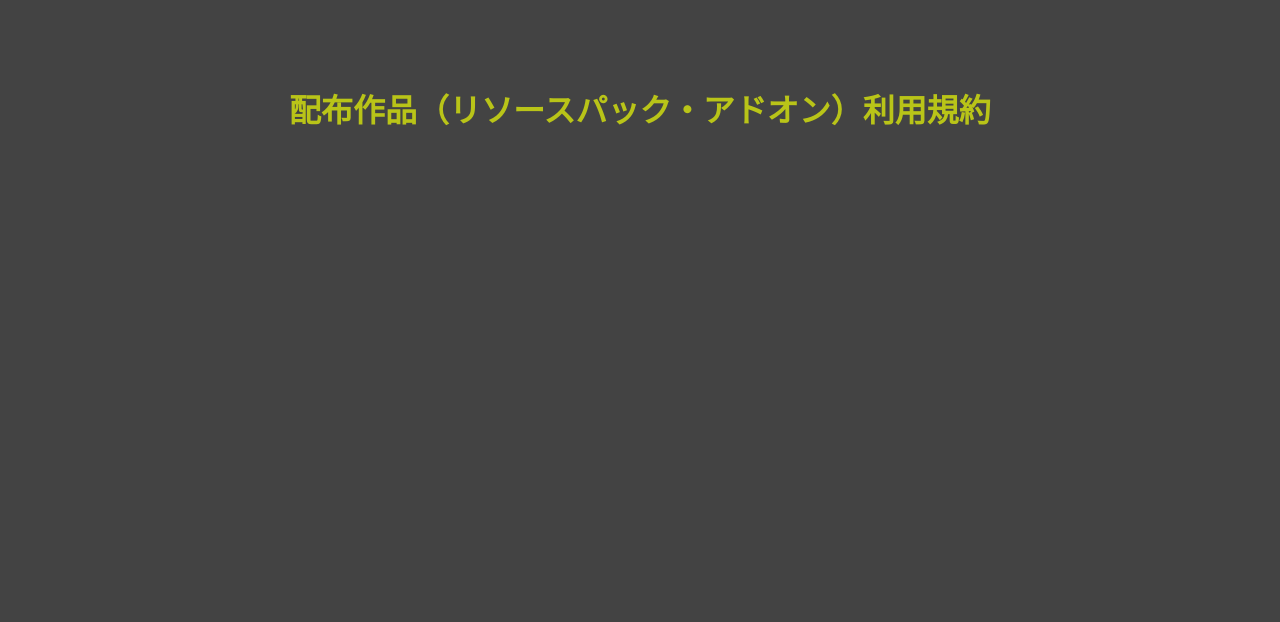
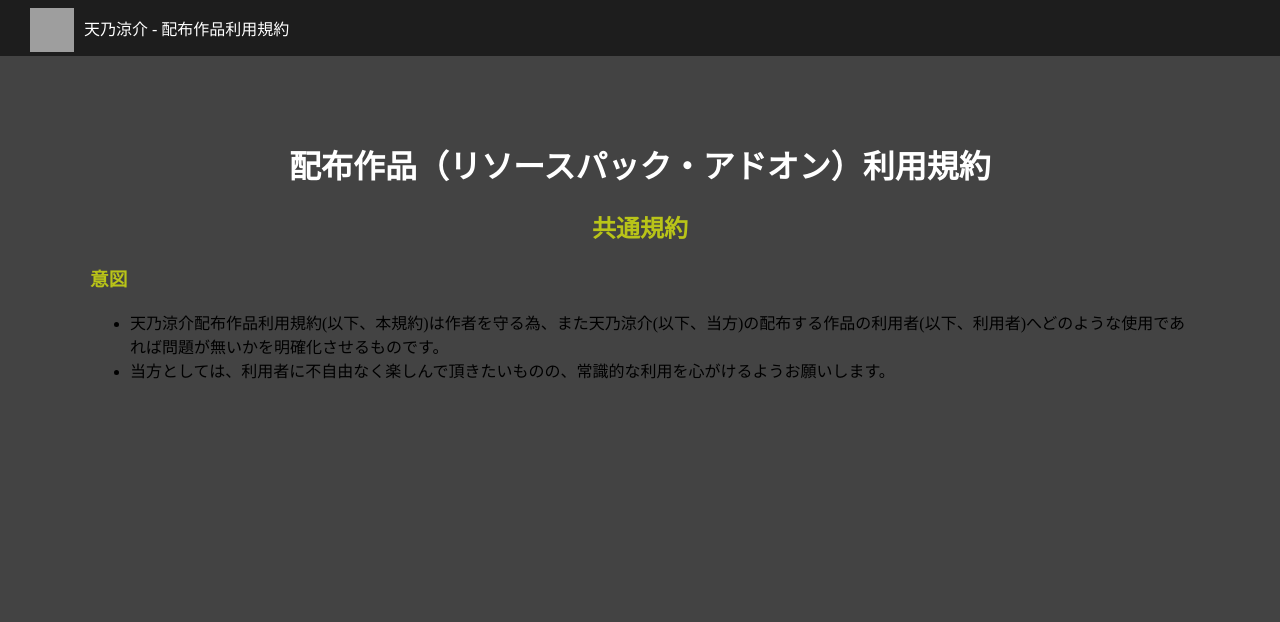
Before and after one commit to R-Amano/Content-Terms, a PHP site: page /page1/index.html in a window 1280 px wide. Shown: the top 622 px of the page. Run offline with PHP 8.4, Linux system fonts and the light colour scheme; grey boxes are pictures that could not be loaded.

Commit message:
Add files via upload

```diff
--- a/page1/index.html
+++ b/page1/index.html
@@ -10,12 +10,12 @@
 
   <body>
 
-    <header id="headers"></header>
+    <header id="header"></header>
 
     <div>
       <div id="body-div">
         <h1>配布作品（リソースパック・アドオン）利用規約</h1>
-
+        <div id="content1"></div>
       </div>
     </div>
 
@@ -30,6 +30,11 @@
         .then((response) => response.text())
         .then((data) => { document.getElementById('footer').innerHTML = data;})
         .catch((error) => { document.getElementById('footer').innerHTML = error;});
+
+        fetch('../terms/terms0.html')
+        .then((response) => response.text())
+        .then((data) => { document.getElementById('content1').innerHTML = data;})
+        .catch((error) => { document.getElementById('content1').innerHTML = error;});
     </script>
   </body>
 </html>
--- a/style.css
+++ b/style.css
@@ -1,7 +1,16 @@
 /*all style*/
 h1{
+  color: #ffffff;
+  text-align: center;
+}
+
+h2{
   color: #b9c418;
   text-align: center;
+}
+
+h3{
+  color: #b9c418;
 }
 
 p{
--- /dev/null
+++ b/terms/terms0.html
@@ -0,0 +1,6 @@
+<h2>共通規約</h2>
+<h3>意図</h3>
+<ul>
+  <li>天乃涼介配布作品利用規約(以下、本規約)は作者を守る為、また天乃涼介(以下、当方)の配布する作品の利用者(以下、利用者)へどのような使用であれば問題が無いかを明確化させるものです。</li>
+  <li>当方としては、利用者に不自由なく楽しんで頂きたいものの、常識的な利用を心がけるようお願いします。</li>
+</ul>
```
